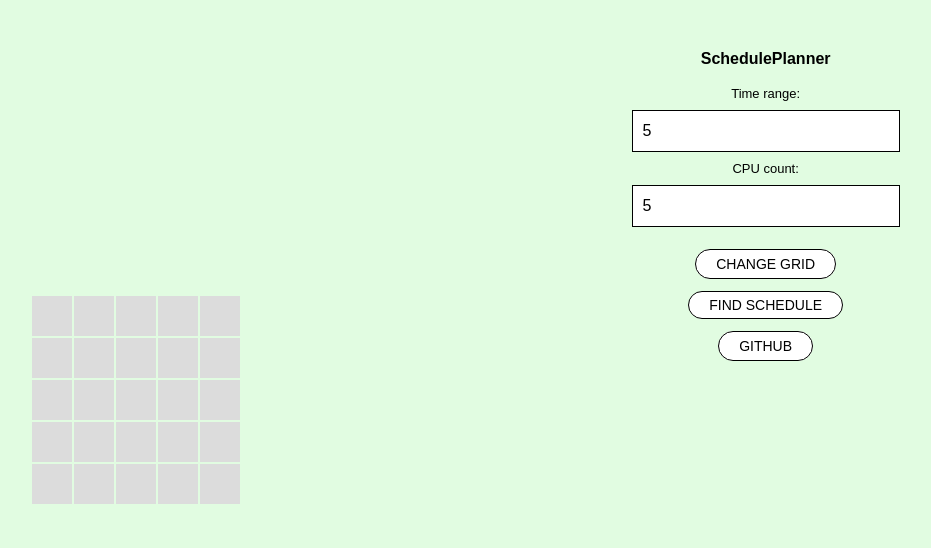
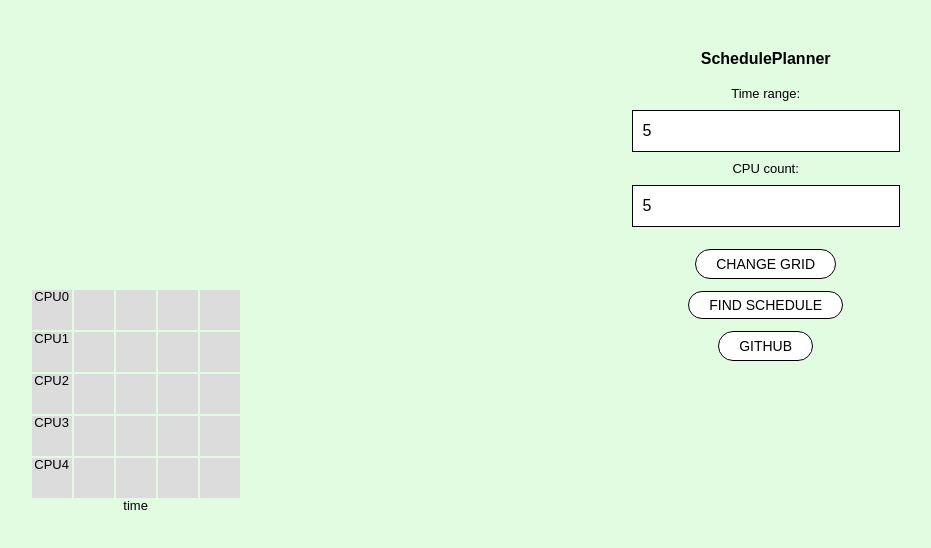
Before and after one commit to oleggr/SchedulePlanner, a React (Create React App) app in the folder frontend/: page / in a window 1280 px wide. Shown: the top 548 px of the page, without its empty margins (349-1280 px from the left). Built offline with nearby package versions, Linux system fonts and the light colour scheme.

Commit message:
notations added

```diff
--- a/frontend/src/components/grid.js
+++ b/frontend/src/components/grid.js
@@ -53,6 +53,7 @@ const Grid = ({
   }
 
   var changeGridLink = "http://localhost:3000/?cells=" + inputCells + "&rows=" + inputRows
+  var li_text = ""
 
   return (
 
@@ -61,22 +62,29 @@ const Grid = ({
         {field_arr.map((field_row, index_row) => (
           <ul className="row" key={index_row}>
             {field_row.map((cell, index_cell) => {
+              if(index_cell === 0) {
+                li_text = "CPU" + index_row
+              } else {
+                li_text = ""
+              }
+
               if(cell === 1) {
-                return <li key={index_cell} className="item selected" onClick={(e) => handleClick(e, index_row, index_cell)}/>
+                return <li key={index_cell} className="item selected" onClick={(e) => handleClick(e, index_row, index_cell)}>{li_text}</li>
               } if(cell === 2) {
-                return <li key={index_cell} className="item schedule" onClick={(e) => handleClick(e, index_row, index_cell)}/>
+                return <li key={index_cell} className="item schedule" onClick={(e) => handleClick(e, index_row, index_cell)}>{li_text}</li>
               } else {
-                return <li key={index_cell} className="item" onClick={(e) => handleClick(e, index_row, index_cell)}/>
+                return <li key={index_cell} className="item" onClick={(e) => handleClick(e, index_row, index_cell)}>{li_text}</li>
               }
             })}
           </ul>
         ))}
+        <div>time</div>
       </div>
 
       <div className="settings">
         <h1>SchedulePlanner</h1>
 
-        <div class="inputblock">
+        <div className="inputblock">
           <div>
             <label htmlFor="cells">Time range:</label>
             <input
@@ -100,7 +108,7 @@ const Grid = ({
           </div>
         </div>
 
-        <div class="inputblock">
+        <div className="inputblock">
           <a
             className="btn"
             href={changeGridLink}
```
